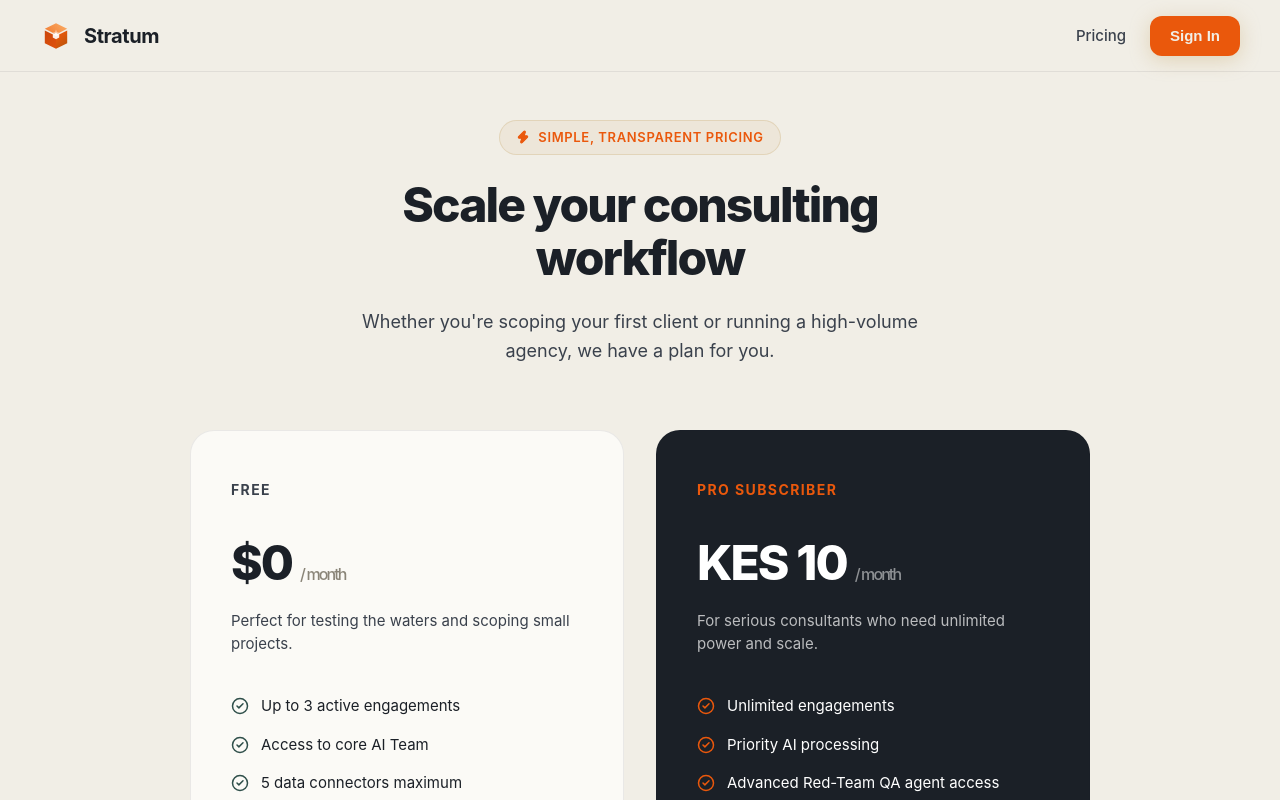
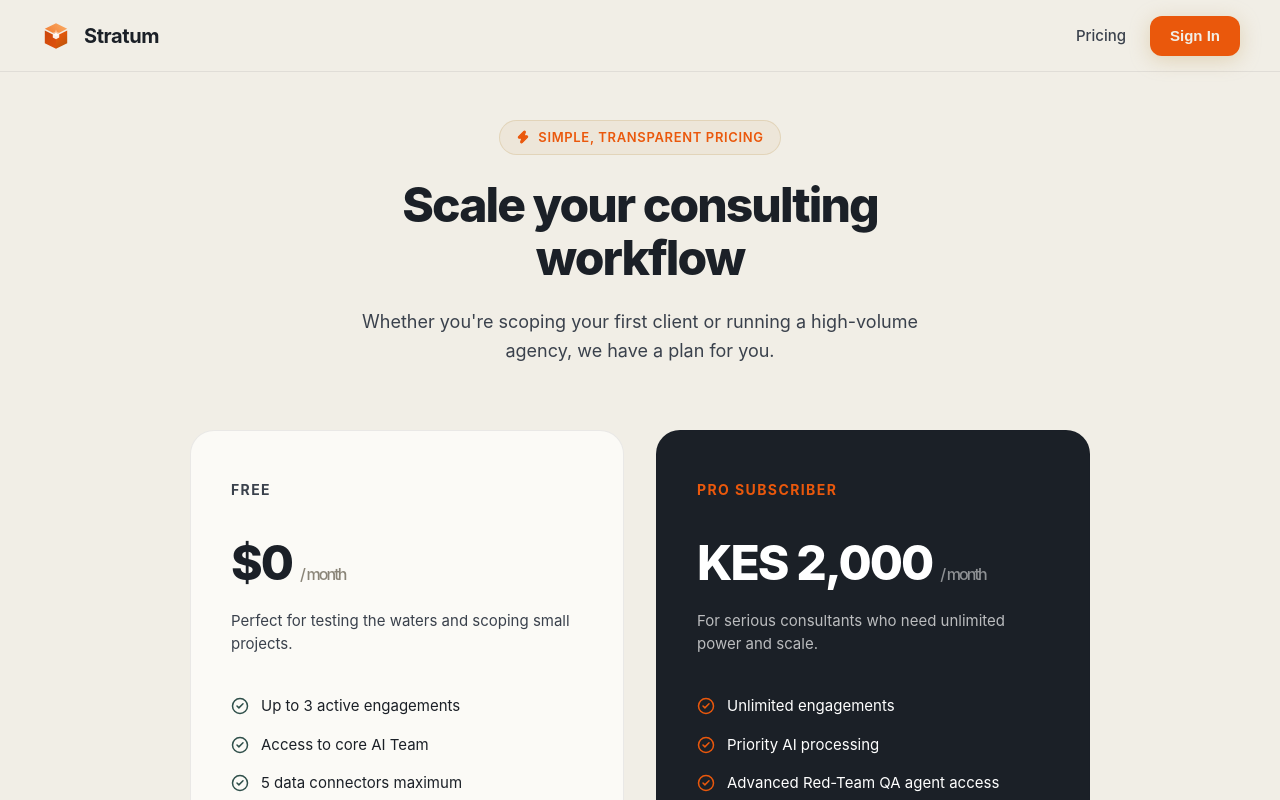
Before and after one commit to FredrickOdondi/stratum, a React (Vite) app: page /pricing in a window 1280 px wide. Shown: the top 800 px of the page. Built offline with nearby package versions, Linux system fonts and the light colour scheme; no server answers.

Commit message:
chore: update pro tier pricing to 2000 KES

```diff
--- a/src/components/layout/AppShell.tsx
+++ b/src/components/layout/AppShell.tsx
@@ -123,7 +123,7 @@ export function AppShell({
   const config = {
     reference: (new Date()).getTime().toString(),
     email: user?.email || 'test@stratum.com',
-    amount: 10 * 100, // 10 KES
+    amount: 2000 * 100, // 2000 KES
     publicKey: 'pk_live_82a92343e08ef9d76f653ae86e0664d098685e20',
     currency: 'KES',
   };
--- a/src/pages/engagement/NewEngagementPage.tsx
+++ b/src/pages/engagement/NewEngagementPage.tsx
@@ -132,7 +132,7 @@ export function NewEngagementPage() {
   const config = {
     reference: (new Date()).getTime().toString(),
     email: user?.email || 'test@stratum.com',
-    amount: 10 * 100, // 10 KES
+    amount: 2000 * 100, // 2000 KES
     publicKey: 'pk_live_82a92343e08ef9d76f653ae86e0664d098685e20',
     currency: 'KES',
   };
--- a/src/pages/platform/ConnectorsPage.tsx
+++ b/src/pages/platform/ConnectorsPage.tsx
@@ -447,7 +447,7 @@ export function ConnectorsPage() {
   const paystackConfig = {
     reference: (new Date()).getTime().toString(),
     email: user?.email || 'test@stratum.com',
-    amount: 10 * 100, // 10 KES
+    amount: 2000 * 100, // 2000 KES
     publicKey: 'pk_live_82a92343e08ef9d76f653ae86e0664d098685e20',
     currency: 'KES',
   };
--- a/src/pages/public/PricingPage.tsx
+++ b/src/pages/public/PricingPage.tsx
@@ -89,7 +89,7 @@ export function PricingPage() {
           {/* Pro Tier */}
           <div className="pricing-card pro">
             <div className="pricing-plan">Pro Subscriber</div>
-            <div className="pricing-price">KES 10 <span className="pricing-period" style={{ color: 'rgba(255,255,255,0.5)' }}>/ month</span></div>
+            <div className="pricing-price">KES 2,000 <span className="pricing-period" style={{ color: 'rgba(255,255,255,0.5)' }}>/ month</span></div>
             <p className="pricing-desc">For serious consultants who need unlimited power and scale.</p>
 
             <ul className="pricing-features">
```
